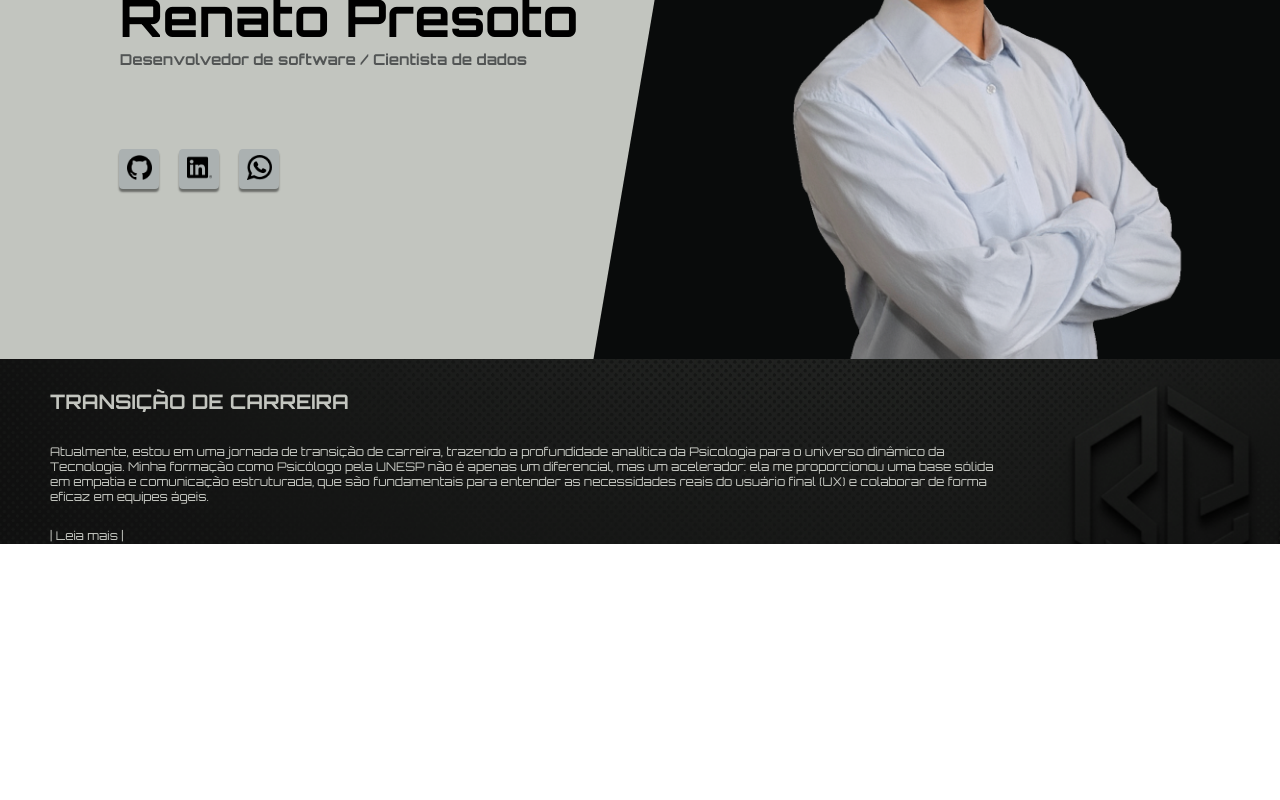
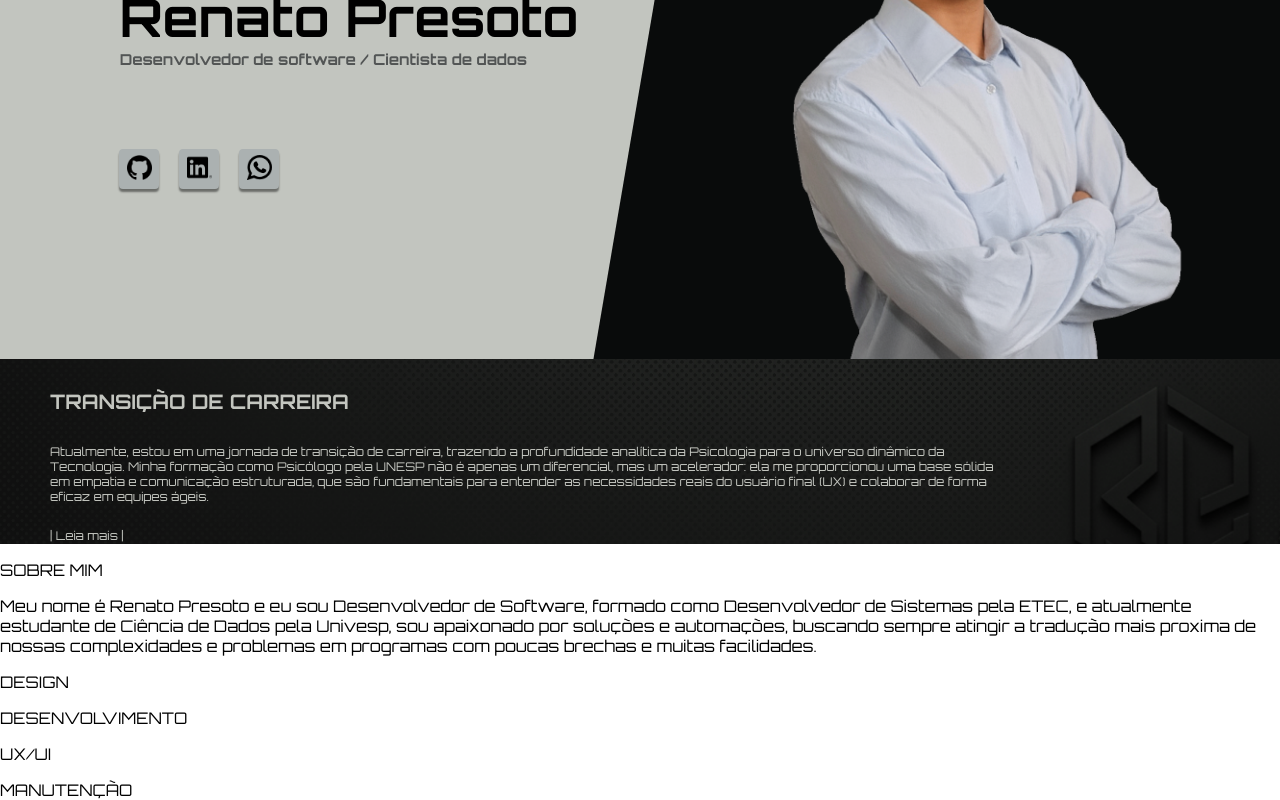
Before and after one commit to renato-presoto-dev/projects-portfolio-angular-css, an Angular app in the folder portfolio/: page /Welcome in a window 1280 px wide. Shown: the part 256-1056 px from the top of the page. Before the commit the page ends 800 px from the top, so only its background shows below. Built offline with nearby package versions, Linux system fonts and the light colour scheme.

Commit message:
Adicionada a sessão segundaTela e criadas as divs sobremim e suas classes

```diff
--- a/portfolio/src/app/pages/landing-page/landing-page.component.html
+++ b/portfolio/src/app/pages/landing-page/landing-page.component.html
@@ -48,4 +48,36 @@
         <a class="bottom-desc" href="">| Leia mais |</a>
     </div>
     </section>
+    <section class="seguntaTela" id="segundaTela">
+        <div class="divTitulo">
+            <p class="sobremim">SOBRE MIM</p>
+        </div>
+        <div class="divsobredesc">
+            <p class="sobredesc">
+                Meu nome é Renato Presoto e eu sou Desenvolvedor de Software, formado como Desenvolvedor de Sistemas pela ETEC, e atualmente estudante de Ciência de Dados pela Univesp, sou apaixonado por soluções e automações, buscando sempre atingir a tradução mais proxima de nossas complexidades e problemas em programas com poucas brechas e muitas facilidades.
+            </p>
+        </div>
+        <div class="sobremain">
+            <div class="divsobretitles">
+                <p class="sobretitles">DESIGN</p>
+                <p class="sobredesc"></p>
+            </div>
+
+            <div class="mid">
+                <div class="divsobretitles">
+                    <p class="sobretitles">DESENVOLVIMENTO</p>
+                    <p class="sobredesc"></p>
+                </div>
+                <div class="divsobretitles">
+                    <p class="sobretitles">UX/UI</p>
+                    <p class="sobredesc"></p>
+                </div>
+            </div>
+
+            <div class="divsobretitles">
+                <p class="sobretitles">MANUTENÇÃO</p>
+                <p class="sobredesc"></p>
+            </div>
+        </div>
+    </section>
 </main>
```
